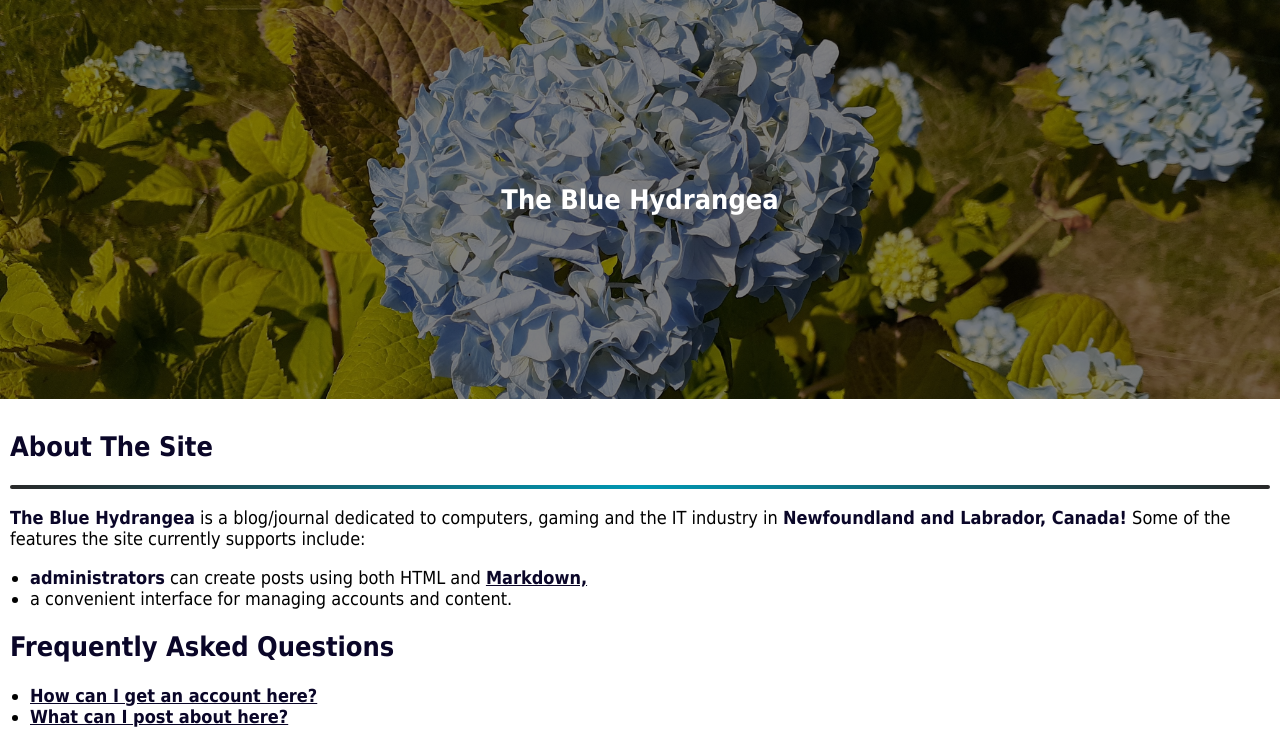
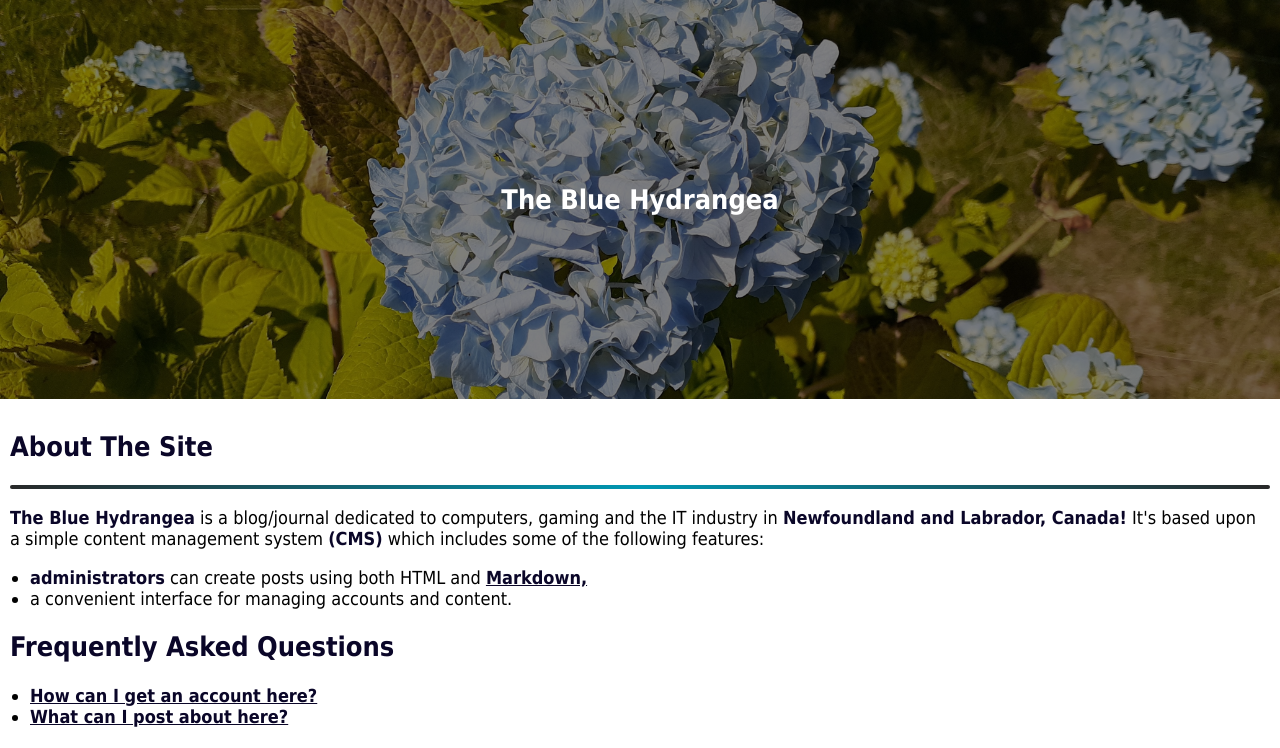
Before and after one commit to st0h/Django, a Django app: template website/posts/templates/posts/about.html in a window 1280 px wide. Shown: the part 109-857 px from the top of the page. Run offline with Django 3.2, Linux system fonts and the light colour scheme; the template is opened without the code that fills it, so the values that code supplies are empty.

Commit message:
Less awkward wording?

```diff
--- a/website/posts/templates/posts/about.html
+++ b/website/posts/templates/posts/about.html
@@ -3,7 +3,7 @@
 <h1>About The Site</h1>
 <hr>
 <p><strong>The Blue Hydrangea</strong> is a blog/journal dedicated to computers, gaming and the IT industry in <strong>Newfoundland and Labrador,
-Canada!</strong> Some of the features the site currently supports include:
+Canada!</strong> It's based upon a simple content management system <strong>(CMS)</strong> which includes some of the following features:
 <ul>
     <li><strong>administrators</strong> can create posts using both HTML and <a href="https://www.markdownguide.org">Markdown,</a></li>
     <li>a convenient interface for managing accounts and content.</li>
```
